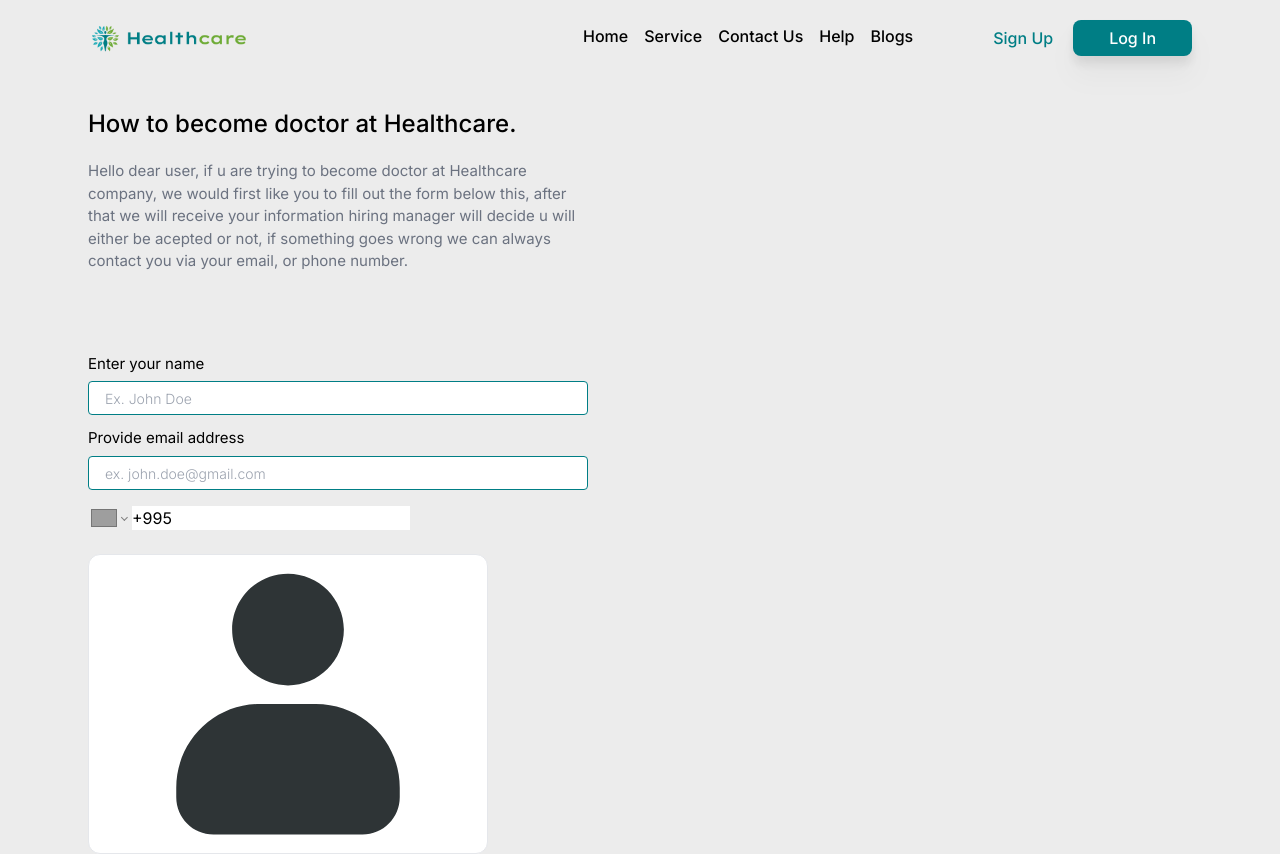
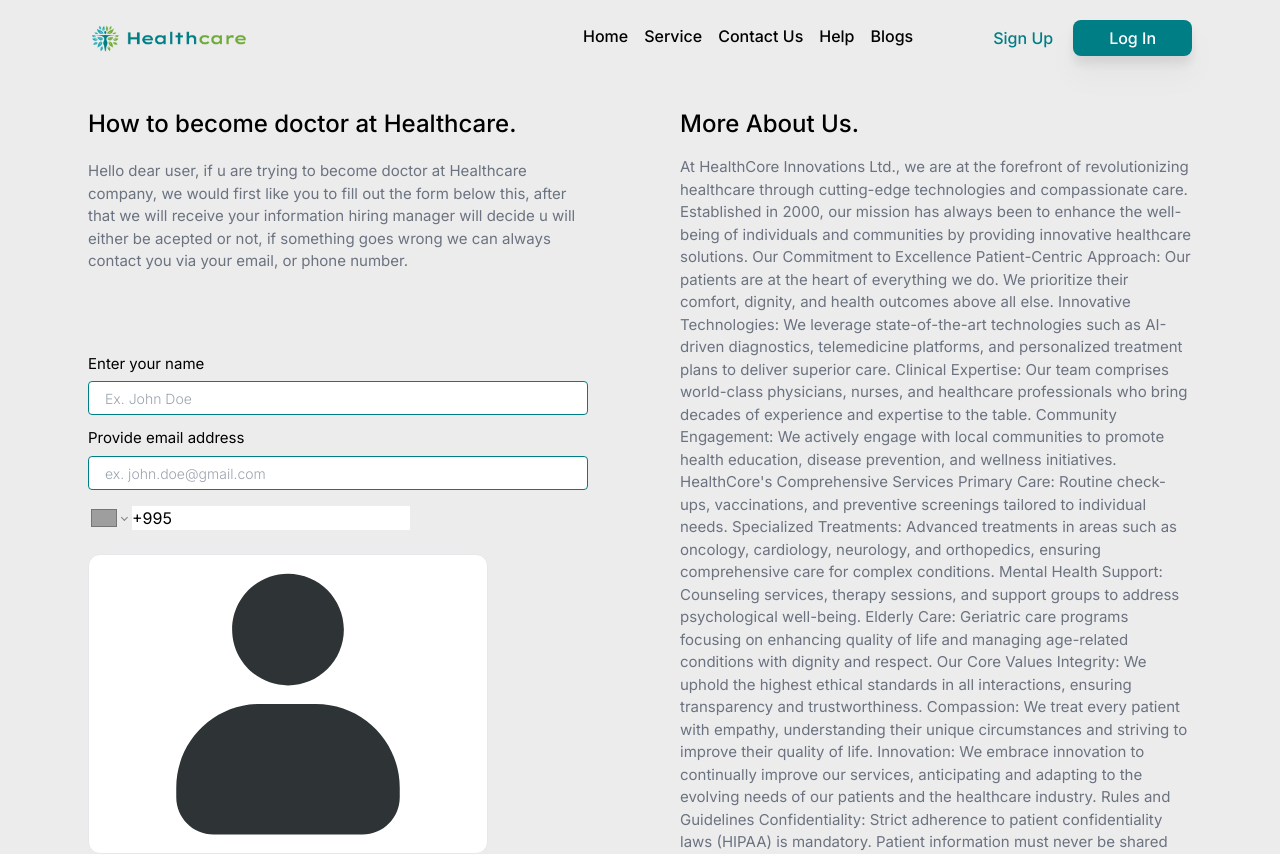
Before and after one commit to lasha-codes/health-appointment-system, a Next.js app: page /become_doctor in a window 1280 px wide. Shown: the top 854 px of the page. Built offline with nearby package versions, Linux system fonts and the light colour scheme; no server answers; grey boxes are pictures that could not be loaded.

Commit message:
about us section is done aswell

```diff
--- a/src/app/(authentication)/become_doctor/_components/doctor_form.tsx
+++ b/src/app/(authentication)/become_doctor/_components/doctor_form.tsx
@@ -6,6 +6,7 @@ import { useState } from 'react'
 import { IoImagesOutline } from 'react-icons/io5'
 import default_avatar from '@/assets/default-avatar.svg'
 import Image from 'next/image'
+import image_loader from '@/assets/loader.webp'
 
 const DoctorForm = () => {
   const [phoneValue, setPhoneValue] = useState<string>('+995')
@@ -28,9 +29,7 @@ const DoctorForm = () => {
       const fileReader = new FileReader()
       fileReader.readAsDataURL(file)
 
-      fileReader.onloadstart = () => {
-        setImageLoading(true)
-      }
+      setImageLoading(true)
 
       fileReader.onload = () => {
         resolve(fileReader.result)
@@ -85,7 +84,11 @@ const DoctorForm = () => {
         />
       </div>
       <div className='flex flex-col items-start gap-2 mt-5'>
-        <div className='w-[400px] h-[300px] rounded-xl border bg-white relative overflow-hidden'>
+        <div
+          className={`w-[400px] h-[300px] rounded-xl border bg-white relative overflow-hidden ${
+            doctorImage && 'bg-transparent border-transparent'
+          }`}
+        >
           {!imageLoading && !doctorImage && (
             <Image
               src={default_avatar}
@@ -94,14 +97,16 @@ const DoctorForm = () => {
               className='object-contain'
             />
           )}
-          {imageLoading && '...loading'}
+          {imageLoading && (
+            <Image src={image_loader} alt='' fill className='object-cover' />
+          )}
           {!imageLoading && doctorImage && (
             <Image src={doctorImage} alt='' fill className='object-contain' />
           )}
         </div>
         <label
           htmlFor='image'
-          className='cursor-pointer bg-main_green flex items-center w-fit px-5 py-2 text-white gap-2 rounded-xl'
+          className='cursor-pointer bg-main_green hover:bg-main_green/80 transition-all duration-200 flex items-center w-fit px-5 py-2 text-white gap-2 rounded-xl'
         >
           <IoImagesOutline />
           Choose your photo
--- a/src/app/(authentication)/become_doctor/page.tsx
+++ b/src/app/(authentication)/become_doctor/page.tsx
@@ -1,8 +1,13 @@
 import DoctorForm from './_components/doctor_form'
+import Image from 'next/image'
+import doctor_bg from '@/assets/doctor-bg.png'
+import doctor from '@/assets/doctor.png'
 
 const BecomeDoctorPage = () => {
   return (
     <main className='mt-10'>
+      <div className='w-full flex items-start justify-between gap-20 max-lg:flex-col'>
+        <div className='w-full'>
           <div className='flex flex-col items-start gap-5'>
             <h2 className='text-2xl font-medium text-black'>
               How to become doctor at Healthcare.
@@ -10,12 +15,67 @@ const BecomeDoctorPage = () => {
             <p className='text-[15px] max-w-[500px] text-gray-500'>
               Hello dear user, if u are trying to become doctor at Healthcare
               company, we would first like you to fill out the form below this,
-          after that we will receive your information hiring manager will decide
-          u will either be acepted or not, if something goes wrong we can always
-          contact you via your email, or phone number.
+              after that we will receive your information hiring manager will
+              decide u will either be acepted or not, if something goes wrong we
+              can always contact you via your email, or phone number.
             </p>
           </div>
+
           <DoctorForm />
+        </div>
+        <div className='flex flex-col items-start w-full gap-4'>
+          <h3 className='text-2xl font-medium'>More About Us.</h3>
+          <p className='text-[15px] text-gray-500'>
+            At HealthCore Innovations Ltd., we are at the forefront of
+            revolutionizing healthcare through cutting-edge technologies and
+            compassionate care. Established in 2000, our mission has always been
+            to enhance the well-being of individuals and communities by
+            providing innovative healthcare solutions. Our Commitment to
+            Excellence Patient-Centric Approach: Our patients are at the heart
+            of everything we do. We prioritize their comfort, dignity, and
+            health outcomes above all else. Innovative Technologies: We leverage
+            state-of-the-art technologies such as AI-driven diagnostics,
+            telemedicine platforms, and personalized treatment plans to deliver
+            superior care. Clinical Expertise: Our team comprises world-class
+            physicians, nurses, and healthcare professionals who bring decades
+            of experience and expertise to the table. Community Engagement: We
+            actively engage with local communities to promote health education,
+            disease prevention, and wellness initiatives. HealthCore's
+            Comprehensive Services Primary Care: Routine check-ups,
+            vaccinations, and preventive screenings tailored to individual
+            needs. Specialized Treatments: Advanced treatments in areas such as
+            oncology, cardiology, neurology, and orthopedics, ensuring
+            comprehensive care for complex conditions. Mental Health Support:
+            Counseling services, therapy sessions, and support groups to address
+            psychological well-being. Elderly Care: Geriatric care programs
+            focusing on enhancing quality of life and managing age-related
+            conditions with dignity and respect. Our Core Values Integrity: We
+            uphold the highest ethical standards in all interactions, ensuring
+            transparency and trustworthiness. Compassion: We treat every patient
+            with empathy, understanding their unique circumstances and striving
+            to improve their quality of life. Innovation: We embrace innovation
+            to continually improve our services, anticipating and adapting to
+            the evolving needs of our patients and the healthcare industry.
+            Rules and Guidelines Confidentiality: Strict adherence to patient
+            confidentiality laws (HIPAA) is mandatory. Patient information must
+            never be shared without explicit consent. Professional Conduct: All
+            employees must maintain professional conduct at all times, treating
+            colleagues, patients, and visitors with respect and courtesy.
+            Quality Assurance: Regular audits and assessments ensure that our
+            services meet and exceed industry standards, promoting continuous
+            improvement. Safety Protocols: Adherence to safety protocols and
+            infection control measures is non-negotiable to ensure a safe
+            environment for patients and staff alike. Compliance: Compliance
+            with regulatory requirements and best practices is mandatory to
+            uphold our commitment to legal and ethical standards. Join Us in
+            Shaping the Future of Healthcare At HealthCore Innovations Ltd., we
+            are driven by a shared vision of transforming healthcare for the
+            better. Join our team and contribute your skills to making a
+            meaningful difference in the lives of others. Together, we can
+            innovate, inspire, and lead the way to a healthier future.
+          </p>
+        </div>
+      </div>
     </main>
   )
 }
```
Also changed, not shown: src/assets/loader.webp (added). Lines whose indentation alone changed are shown as unchanged.
